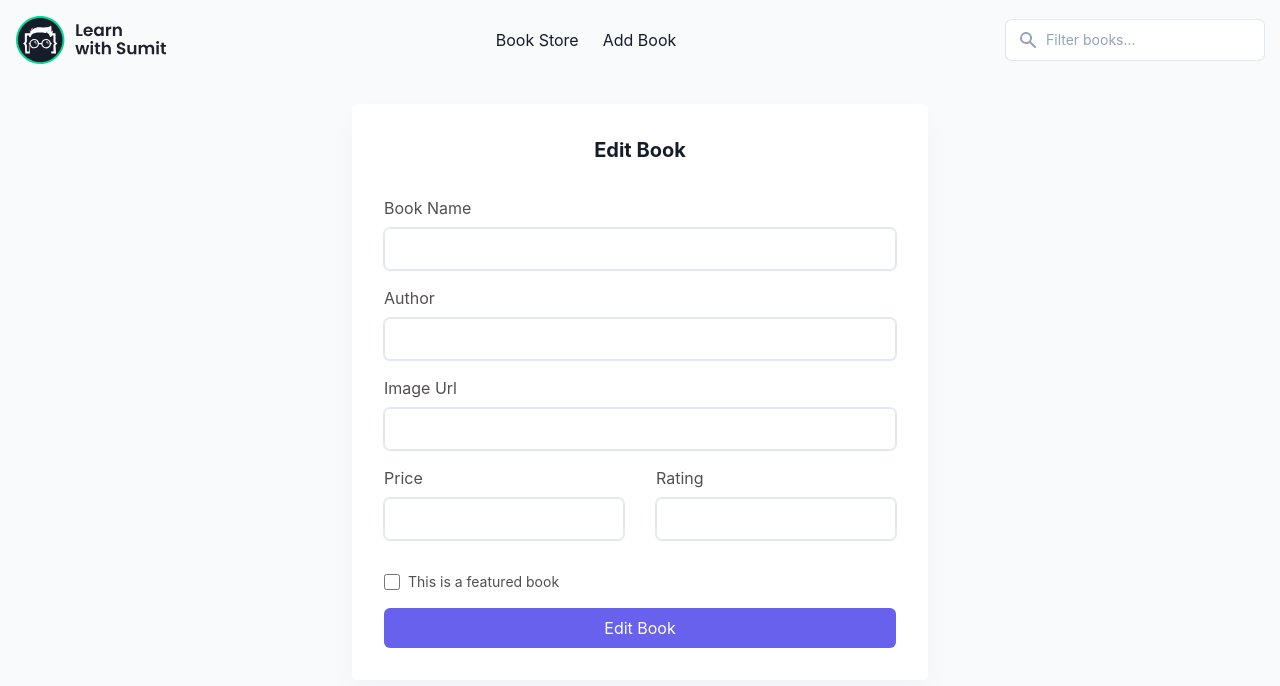
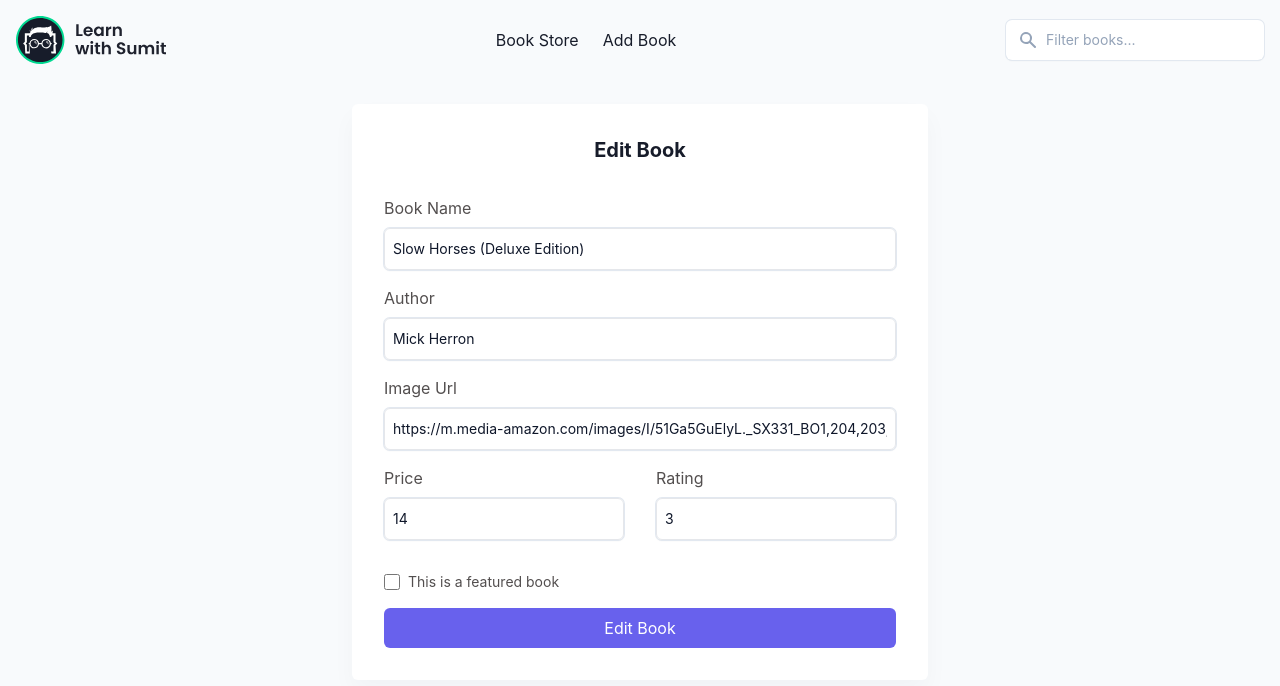
Before and after one commit to mjaumi/lws-08-book-store, a React (Create React App) app: page /edit-book/1 in a window 1280 px wide. Shown: the top 686 px of the page. Built offline with nearby package versions, Linux system fonts and the light colour scheme; data requests are answered from the project's data file.

Commit message:
edit book feature added

```diff
--- a/server/db.json
+++ b/server/db.json
@@ -13,9 +13,9 @@
       "name": "The Last Thing He Told Me: A Novel",
       "author": "Laura Dave",
       "thumbnail": "https://m.media-amazon.com/images/P/1501171348.01._SCLZZZZZZZ_SX500_.jpg",
-      "price": 13.99,
+      "price": 123.99,
       "rating": 4,
-      "featured": false,
+      "featured": true,
       "id": 2
     },
     {
--- a/src/components/AddBook/Form.js
+++ b/src/components/AddBook/Form.js
@@ -74,7 +74,7 @@ const Form = () => {
             <div className='grid grid-cols-2 gap-8 pb-4'>
                 <div className='space-y-2'>
                     <label htmlFor='lws-price'>Price</label>
-                    <input onChange={e => setPrice(e.target.value)} value={price} required className='text-input' type='number' id='lws-price' name='price' />
+                    <input onChange={e => setPrice(e.target.value)} value={price} required className='text-input' step='any' type='number' id='lws-price' name='price' />
                 </div>
 
                 <div className='space-y-2'>
--- a/src/components/EditBook/EditBook.js
+++ b/src/components/EditBook/EditBook.js
@@ -1,50 +1,45 @@
 import React from 'react';
+import { useParams } from 'react-router-dom';
+import { useGetBookQuery } from '../../features/api/apiSlice';
+import Loading from '../UI/Loading';
+import Form from './Form';
 
 const EditBook = () => {
+    // integration of react-router-dom hooks here
+    const { bookId } = useParams();
+
+    // integration of rtk query hooks here
+    const { data: book, isLoading, isError, error } = useGetBookQuery(bookId);
+
+    // deciding what to render here
+    let content = null;
+
+    if (isLoading) {
+        content = <Loading />;
+    }
+
+    if (!isLoading && isError) {
+        content = <p>{error}</p>;
+    }
+
+    if (!isLoading && !isError && !book.id) {
+        content = <p>No Books Found!</p>;
+    }
+
+    if (!isLoading && !isError && book.id) {
+        content = (
+            <div className='p-8 overflow-hidden bg-white shadow-cardShadow rounded-md max-w-xl mx-auto'>
+                <h4 className='mb-8 text-xl font-bold text-center'>Edit Book</h4>
+                <Form book={book} />
+            </div>
+        );
+    }
 
     // rendering the edit book form here
     return (
         <main className='py-6 2xl:px-6'>
             <div className='container'>
-                <div className='p-8 overflow-hidden bg-white shadow-cardShadow rounded-md max-w-xl mx-auto'>
-                    <h4 className='mb-8 text-xl font-bold text-center'>Edit Book</h4>
-                    <form className='book-form'>
-                        <div className='space-y-2'>
-                            <label for='lws-bookName'>Book Name</label>
-                            <input required className='text-input' type='text' id='lws-bookName' name='name' />
-                        </div>
-
-                        <div className='space-y-2'>
-                            <label for='lws-author'>Author</label>
-                            <input required className='text-input' type='text' id='lws-author' name='author' />
-                        </div>
-
-                        <div className='space-y-2'>
-                            <label for='lws-thumbnail'>Image Url</label>
-                            <input required className='text-input' type='text' id='lws-thumbnail' name='thumbnail' />
-                        </div>
-
-                        <div className='grid grid-cols-2 gap-8 pb-4'>
-                            <div className='space-y-2'>
-                                <label for='lws-price'>Price</label>
-                                <input required className='text-input' type='number' id='lws-price' name='price' />
-                            </div>
-
-                            <div className='space-y-2'>
-                                <label for='lws-rating'>Rating</label>
-                                <input required className='text-input' type='number' id='lws-rating' name='rating' min='1'
-                                    max='5' />
-                            </div>
-                        </div>
-
-                        <div className='flex items-center'>
-                            <input id='lws-featured' type='checkbox' name='featured' className='w-4 h-4' />
-                            <label for='lws-featured' className='ml-2 text-sm'> This is a featured book </label>
-                        </div>
-
-                        <button type='submit' className='submit' id='lws-submit'>Edit Book</button>
-                    </form>
-                </div>
+                {content}
             </div>
         </main>
     );
--- a/src/components/EditBook/Form.js
+++ b/src/components/EditBook/Form.js
@@ -1,44 +1,101 @@
-import React from 'react';
+import React, { useEffect, useState } from 'react';
+import { useNavigate } from 'react-router-dom';
+import { useEditBookMutation } from '../../features/api/apiSlice';
 
-const Form = () => {
+const Form = ({ book }) => {
+    // destructuring the book object here
+    const { id, name: initialName, author: initialAuthor, thumbnail: initialThumbnail, price: initialPrice, rating: initialRating, featured: initialFeatured } = book || {};
+
+    // integration of rtk query hooks here
+    const [editBook, { isLoading, isError, isSuccess }] = useEditBookMutation();
+
+    // integration of react hooks here
+    const [name, setName] = useState(initialName);
+    const [author, setAuthor] = useState(initialAuthor);
+    const [thumbnail, setThumbnail] = useState(initialThumbnail);
+    const [price, setPrice] = useState(initialPrice);
+    const [rating, setRating] = useState(initialRating);
+    const [featured, setFeatured] = useState(initialFeatured);
+
+    // integration of react-router-dom hook here
+    const navigate = useNavigate();
+
+    useEffect(() => {
+        if (isSuccess) {
+            navigate('/');
+        }
+
+        if (isError) {
+            console.log('An Error Happened');
+        }
+    }, [isSuccess, navigate, isError]);
+
+    // this function is resetting the form input fields
+    const resetForm = () => {
+        setName('');
+        setAuthor('');
+        setThumbnail('');
+        setPrice('');
+        setRating('');
+        setFeatured('');
+    }
+
+    // handler function to handle edit book form submission
+    const formSubmissionHandler = e => {
+        e.preventDefault();
+
+        editBook({
+            id,
+            data: {
+                name,
+                author,
+                thumbnail,
+                price: Number(price),
+                rating: Number(rating),
+                featured
+            }
+        })
+
+        resetForm();
+    }
 
     // rendering the edit book form component here
     return (
-        <form className='book-form'>
+        <form onSubmit={formSubmissionHandler} className='book-form'>
             <div className='space-y-2'>
-                <label for='lws-bookName'>Book Name</label>
-                <input required className='text-input' type='text' id='lws-bookName' name='name' />
+                <label htmlFor='lws-bookName'>Book Name</label>
+                <input onChange={e => setName(e.target.value)} value={name} required className='text-input' type='text' id='lws-bookName' name='name' />
             </div>
 
             <div className='space-y-2'>
-                <label for='lws-author'>Author</label>
-                <input required className='text-input' type='text' id='lws-author' name='author' />
+                <label htmlFor='lws-author'>Author</label>
+                <input onChange={e => setAuthor(e.target.value)} value={author} required className='text-input' type='text' id='lws-author' name='author' />
             </div>
 
             <div className='space-y-2'>
-                <label for='lws-thumbnail'>Image Url</label>
-                <input required className='text-input' type='text' id='lws-thumbnail' name='thumbnail' />
+                <label htmlFor='lws-thumbnail'>Image Url</label>
+                <input onChange={e => setThumbnail(e.target.value)} value={thumbnail} required className='text-input' type='text' id='lws-thumbnail' name='thumbnail' />
             </div>
 
             <div className='grid grid-cols-2 gap-8 pb-4'>
                 <div className='space-y-2'>
-                    <label for='lws-price'>Price</label>
-                    <input required className='text-input' type='number' id='lws-price' name='price' />
+                    <label htmlFor='lws-price'>Price</label>
+                    <input onChange={e => setPrice(e.target.value)} value={price} required className='text-input' step='any' type='number' id='lws-price' name='price' />
                 </div>
 
                 <div className='space-y-2'>
-                    <label for='lws-rating'>Rating</label>
-                    <input required className='text-input' type='number' id='lws-rating' name='rating' min='1'
+                    <label htmlFor='lws-rating'>Rating</label>
+                    <input onChange={e => setRating(e.target.value)} value={rating} required className='text-input' type='number' id='lws-rating' name='rating' min='1'
                         max='5' />
                 </div>
             </div>
 
             <div className='flex items-center'>
-                <input id='lws-featured' type='checkbox' name='featured' className='w-4 h-4' />
-                <label for='lws-featured' className='ml-2 text-sm'> This is a featured book </label>
+                <input onChange={e => setFeatured(e.target.checked)} checked={featured} id='lws-featured' type='checkbox' name='featured' className='w-4 h-4' />
+                <label htmlFor='lws-featured' className='ml-2 text-sm'> This is a featured book </label>
             </div>
 
-            <button type='submit' className='submit' id='lws-submit'>Edit Book</button>
+            <button disabled={isLoading} type='submit' className='submit' id='lws-submit'>Edit Book</button>
         </form>
     );
 };
--- a/src/components/Navbar/Navbar.js
+++ b/src/components/Navbar/Navbar.js
@@ -25,7 +25,7 @@ const Navbar = () => {
                     <div className='group relative rounded-md bg-white'>
                         <svg width='20' height='20' fill='currentColor'
                             className='absolute left-3 top-1/2 -mt-2.5 text-slate-400 pointer-events-none group-focus-within:text-primary'>
-                            <path fill-rule='evenodd' clip-rule='evenodd'
+                            <path fillRule='evenodd' clipRule='evenodd'
                                 d='M8 4a4 4 0 100 8 4 4 0 000-8zM2 8a6 6 0 1110.89 3.476l4.817 4.817a1 1 0 01-1.414 1.414l-4.816-4.816A6 6 0 012 8z'>
                             </path>
                         </svg>
--- a/src/components/Rating/FilledRatingStar.js
+++ b/src/components/Rating/FilledRatingStar.js
@@ -5,9 +5,9 @@ const FilledRatingStar = () => {
     // rendering filled rating star component here
     return (
         <svg viewBox='0 0 20 20' fill='currentColor' className='star'>
-            <path fill-rule='evenodd'
+            <path fillRule='evenodd'
                 d='M10.868 2.884c-.321-.772-1.415-.772-1.736 0l-1.83 4.401-4.753.381c-.833.067-1.171 1.107-.536 1.651l3.62 3.102-1.106 4.637c-.194.813.691 1.456 1.405 1.02L10 15.591l4.069 2.485c.713.436 1.598-.207 1.404-1.02l-1.106-4.637 3.62-3.102c.635-.544.297-1.584-.536-1.65l-4.752-.382-1.831-4.401z'
-                clip-rule='evenodd' />
+                clipRule='evenodd' />
         </svg>
     );
 };
--- a/src/components/Rating/UnfilledRatingStar.js
+++ b/src/components/Rating/UnfilledRatingStar.js
@@ -5,9 +5,9 @@ const UnfilledRatingStar = () => {
     // rendering unfilled rating star component here
     return (
         <svg viewBox='0 0 20 20' fill='none' stroke='currentColor' className='star'>
-            <path fill-rule='evenodd'
+            <path fillRule='evenodd'
                 d='M10.868 2.884c-.321-.772-1.415-.772-1.736 0l-1.83 4.401-4.753.381c-.833.067-1.171 1.107-.536 1.651l3.62 3.102-1.106 4.637c-.194.813.691 1.456 1.405 1.02L10 15.591l4.069 2.485c.713.436 1.598-.207 1.404-1.02l-1.106-4.637 3.62-3.102c.635-.544.297-1.584-.536-1.65l-4.752-.382-1.831-4.401z'
-                clip-rule='evenodd' />
+                clipRule='evenodd' />
         </svg>
     );
 };
--- a/src/features/api/apiSlice.js
+++ b/src/features/api/apiSlice.js
@@ -11,6 +11,9 @@ export const apiSlice = createApi({
         getBooks: builder.query({
             query: () => '/books',
             providesTags: ['books'],
+        }),
+        getBook: builder.query({
+            query: bookId => `/books/${bookId}`,
         }),
         addBook: builder.mutation({
             query: data => ({
@@ -26,12 +29,22 @@ export const apiSlice = createApi({
                 method: 'DELETE',
             }),
             invalidatesTags: ['books'],
+        }),
+        editBook: builder.mutation({
+            query: ({ id, data }) => ({
+                url: `books/${id}`,
+                method: 'PATCH',
+                body: data,
+            }),
+            invalidatesTags: ['books'],
         })
     }),
 });
 
 export const {
     useGetBooksQuery,
+    useGetBookQuery,
     useAddBookMutation,
-    useDeleteBookMutation
+    useDeleteBookMutation,
+    useEditBookMutation,
 } = apiSlice;
```
Also changed, not shown: src/components/BookItem/BookItem.js (+4 -4 lines).
